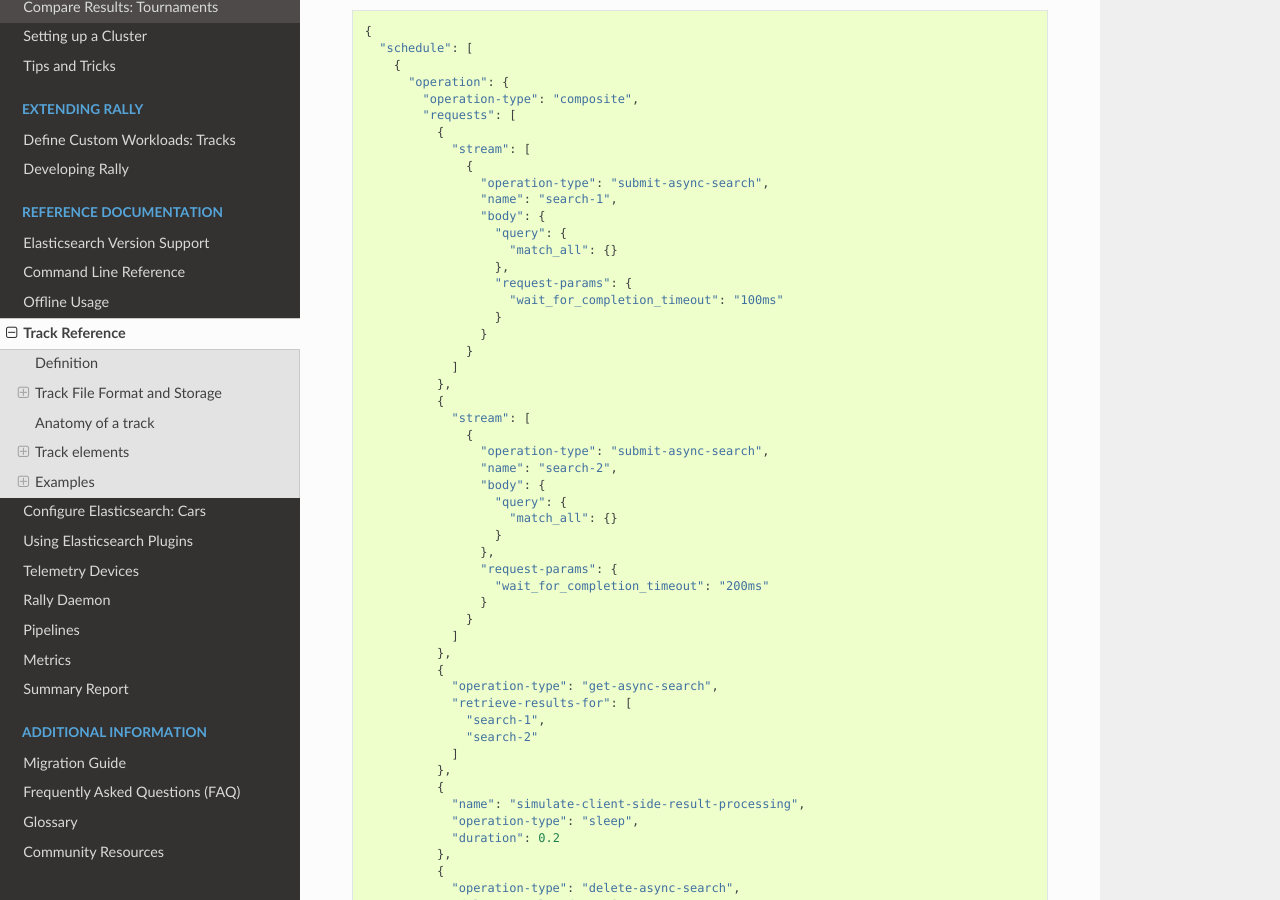
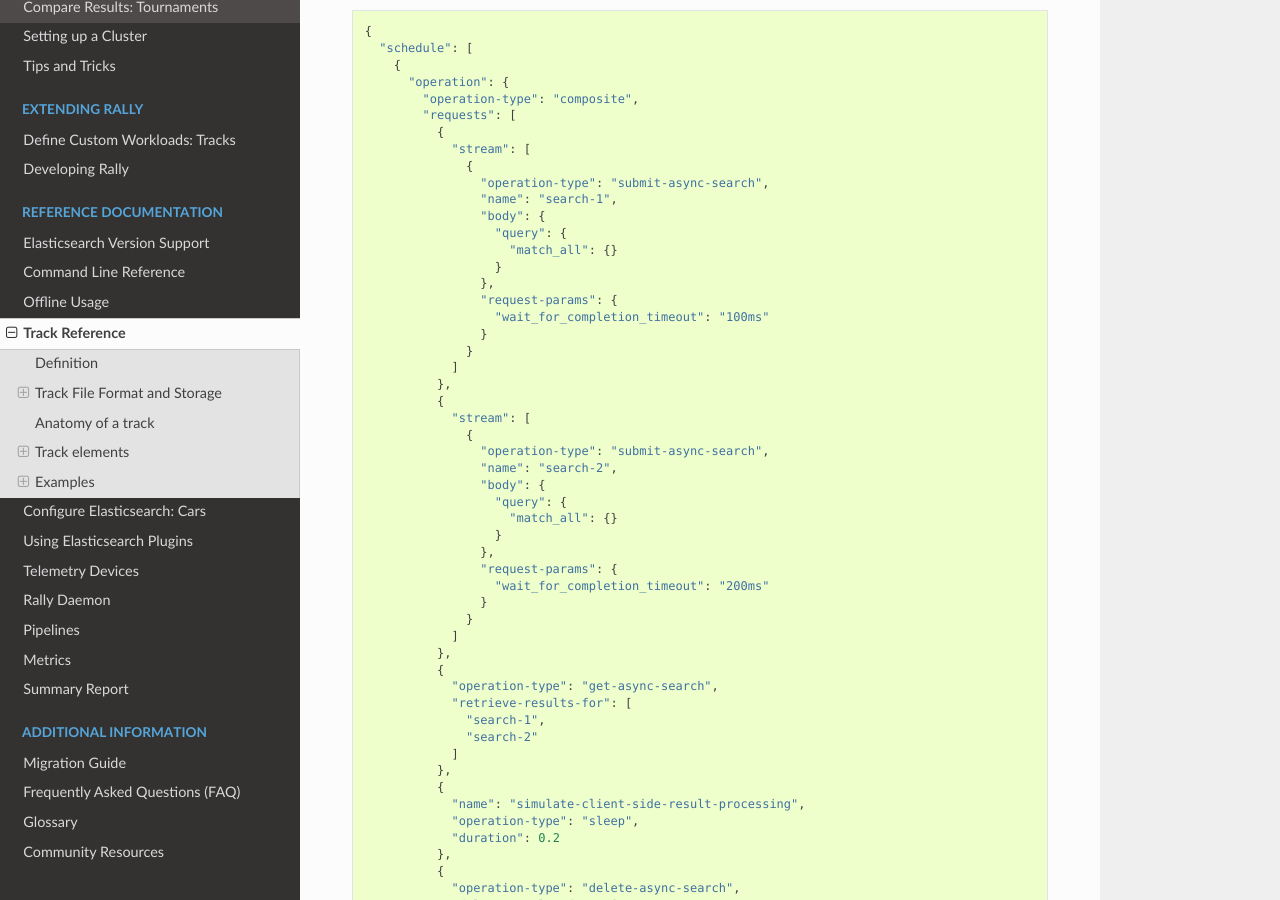
Before and after one commit to elastic/rally, a Sphinx documentation site: the page built from docs/track.rst, in a window 1280 px wide and 900 px high, scrolled down 53509 px. Built offline with Sphinx 7.4.7 and the Read the Docs theme 2.0.0, drawn with Linux system fonts in a browser that asks for light colours.

Commit message:
Correct example in docs

```diff
--- a/docs/track.rst
+++ b/docs/track.rst
@@ -1835,10 +1835,10 @@ In the example below we issue two async searches, named ``search-1`` and ``searc
                     "body": {
                       "query": {
                         "match_all": {}
-                      },
-                      "request-params": {
-                        "wait_for_completion_timeout": "100ms"
                       }
+                    },
+                    "request-params": {
+                      "wait_for_completion_timeout": "100ms"
                     }
                   }
                 ]
```
